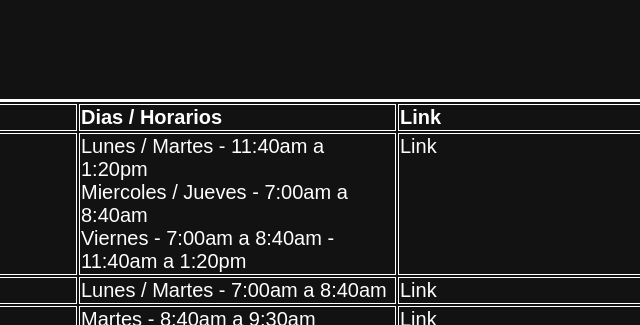
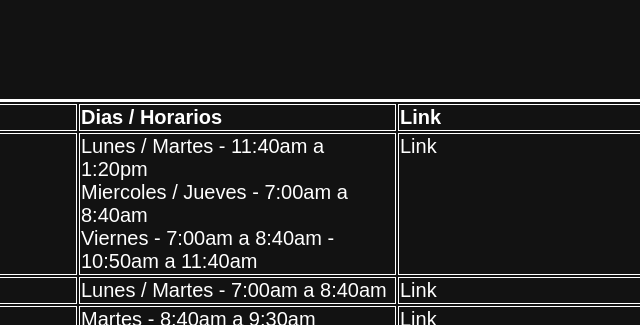
Before and after one commit to Sauloski/Clases, a plain HTML site: page index.html in a window 1280 px wide. Shown: the top 325 px of the page, 562-1202 px from the left. Drawn offline with Linux system fonts and the light colour scheme.

Commit message:
ha ha ha que baboso

```diff
--- a/index.html
+++ b/index.html
@@ -19,7 +19,7 @@
             <tr>
               <td>Marco</td>
               <td>Microcontrolador - Arduino</td>
-              <td>Lunes / Martes - 11:40am a 1:20pm<br>Miercoles / Jueves - 7:00am a 8:40am<br>Viernes - 7:00am a 8:40am - 11:40am a 1:20pm</td>
+              <td>Lunes / Martes - 11:40am a 1:20pm<br>Miercoles / Jueves - 7:00am a 8:40am<br>Viernes - 7:00am a 8:40am - 10:50am a 11:40am</td>
               <td><a href="https://zoom.us/j/3408751805?pwd=VEg3YWlCcXNXRFI0RnE2ZUR5WFZSZz09">Link</a></td>
             </tr>
             <tr>
```
